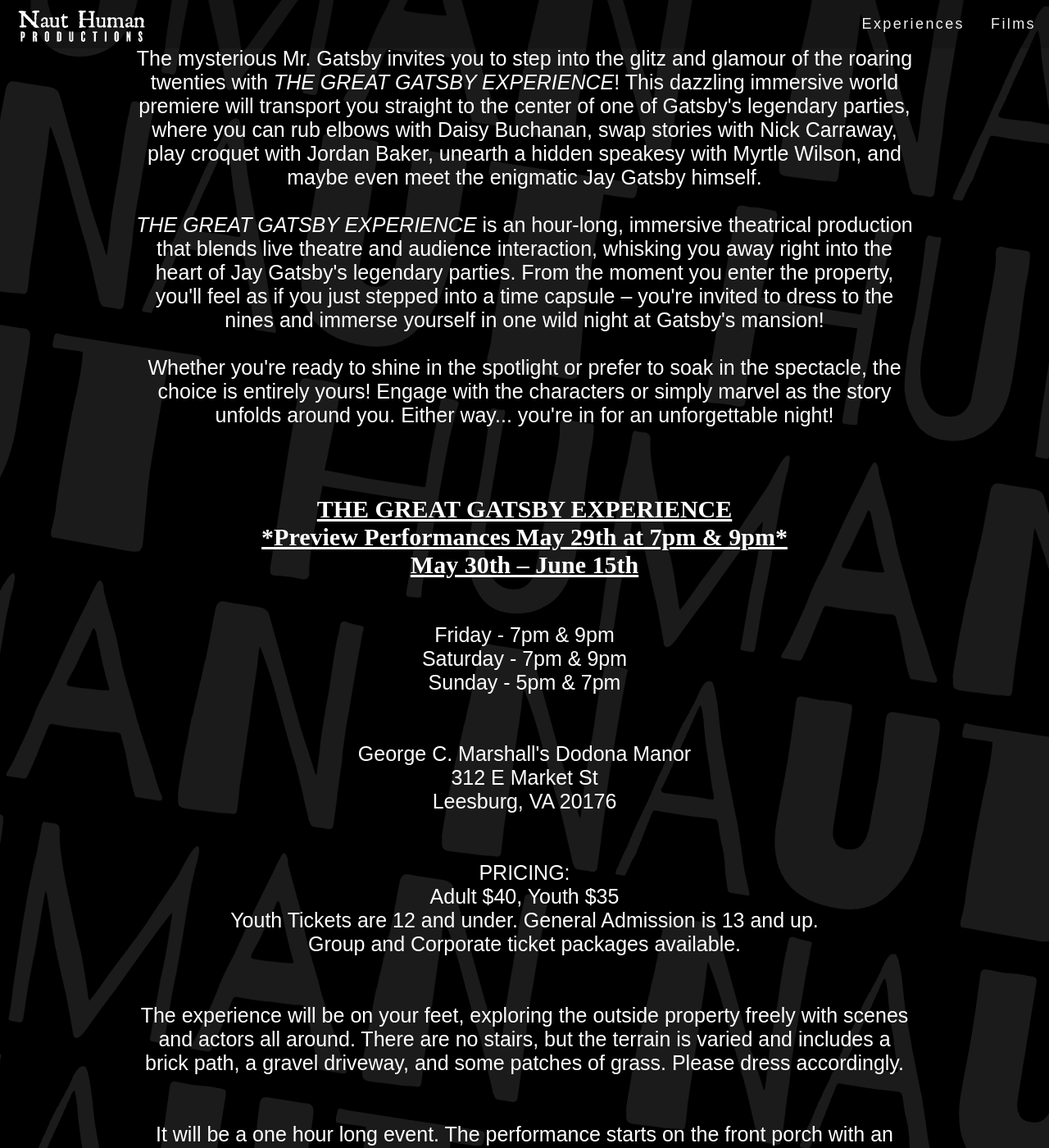
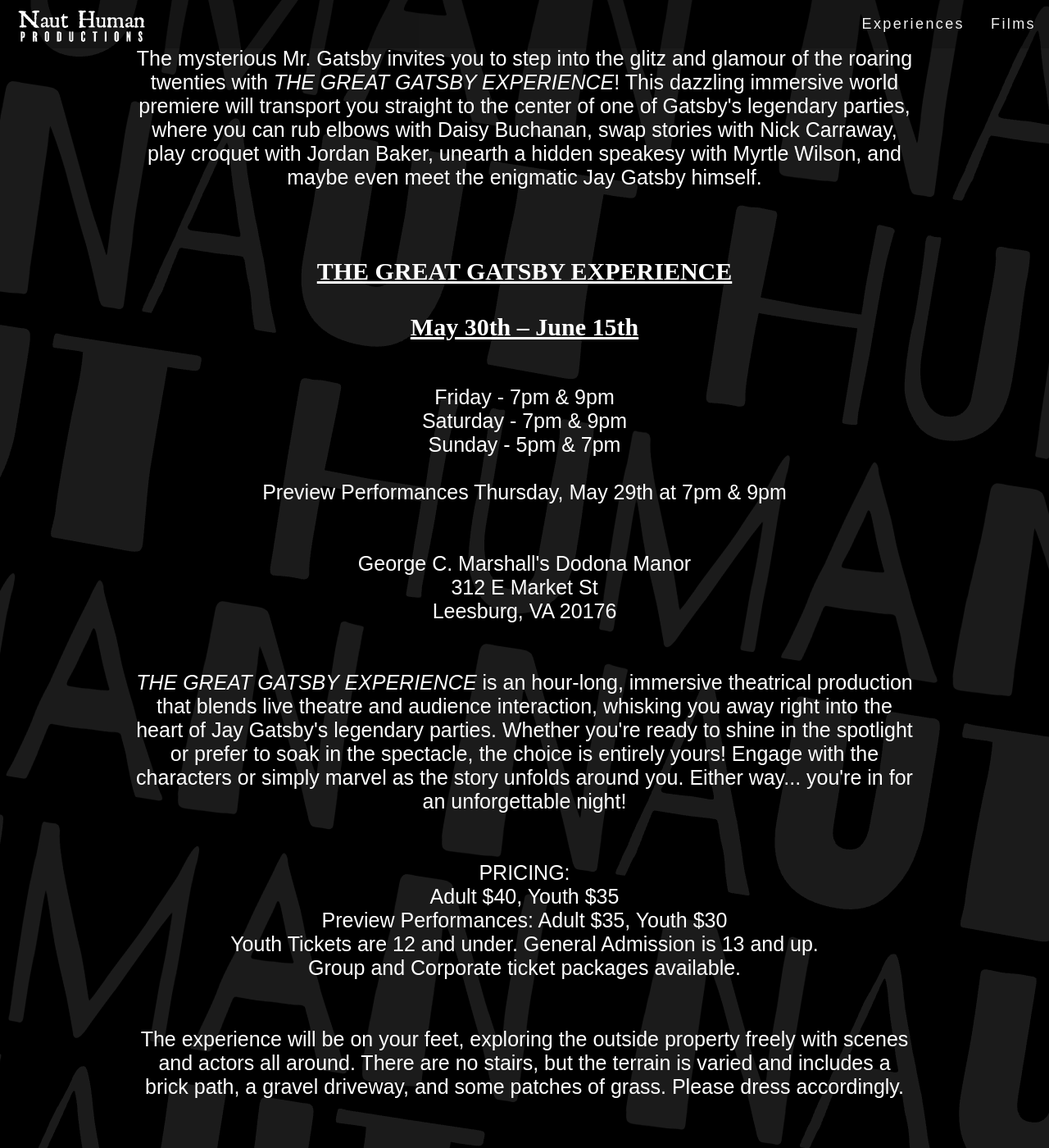
Before and after one commit to nauthuman/website, a Jekyll site: the page built from gatsbytickets.html, in a window 1280 px wide and 1400 px high, scrolled down 979 px. Shown: the whole window at 82% size. Built offline with Jekyll 4.4.1, drawn with Linux system fonts in a browser that asks for light colours; some web fonts are replaced; grey boxes are pictures that could not be loaded.

Commit message:
Update gatsbyticketinfo_panel.html

```diff
--- a/_includes/gatsbyticketinfo_panel.html
+++ b/_includes/gatsbyticketinfo_panel.html
@@ -67,19 +67,6 @@ div.ticketinfo-wrapper {
       one of Gatsby's legendary parties, where you can rub elbows with Daisy
       Buchanan, swap stories with Nick Carraway, play croquet with Jordan Baker, unearth a hidden speakesy
       with Myrtle Wilson, and maybe even meet the enigmatic Jay Gatsby himself.
-      <br>
-      <br>
-      <i>THE GREAT GATSBY EXPERIENCE</i> is an hour-long, immersive theatrical production that blends
-      live theatre and audience interaction, whisking you away right into
-      the heart of Jay Gatsby's legendary parties. From the moment you enter the property, you'll feel
-      as if you just stepped into a time capsule – you're invited to dress to the nines
-      and immerse yourself in one wild night at Gatsby's mansion!
-      <br>
-      <br>
-      Whether you're ready to shine in the spotlight or prefer to soak in the spectacle,
-      the choice is entirely yours! Engage with the characters or simply marvel as the
-      story unfolds around you. Either way... you're in for an unforgettable night!
-
 	<br>
 	<br>
 	<br>
@@ -87,7 +74,6 @@ div.ticketinfo-wrapper {
     <h2>
 	THE GREAT GATSBY EXPERIENCE
 	<br>
-      *Preview Performances May 29th at 7pm & 9pm*
       <br>
 	May 30th – June 15th
     </h2>
@@ -99,7 +85,10 @@ div.ticketinfo-wrapper {
 	    <br>
       Sunday - 5pm & 7pm
 	    <br>
-	     <br>
+	    <br>
+	Preview Performances Thursday, May 29th at 7pm & 9pm
+	    <br>
+	    <br>
 	    <br>
       George C. Marshall's Dodona Manor
 	    <br>
@@ -109,9 +98,19 @@ div.ticketinfo-wrapper {
 	    <br>
 	     <br>
 	    <br>
+	<i>THE GREAT GATSBY EXPERIENCE</i> is an hour-long, immersive theatrical production that blends
+      live theatre and audience interaction, whisking you away right into
+      the heart of Jay Gatsby's legendary parties. Whether you're ready to shine in the spotlight or prefer to soak in the spectacle,
+      the choice is entirely yours! Engage with the characters or simply marvel as the
+      story unfolds around you. Either way... you're in for an unforgettable night!
+	    <br>
+	    <br>
+	    <br>
 	PRICING:
 	    <br>
 	Adult $40, Youth $35
+	    <br>
+	    Preview Performances: Adult $35, Youth $30
 	    <br>
 	Youth Tickets are 12 and under. General Admission is 13 and up.
 	<br>
```
